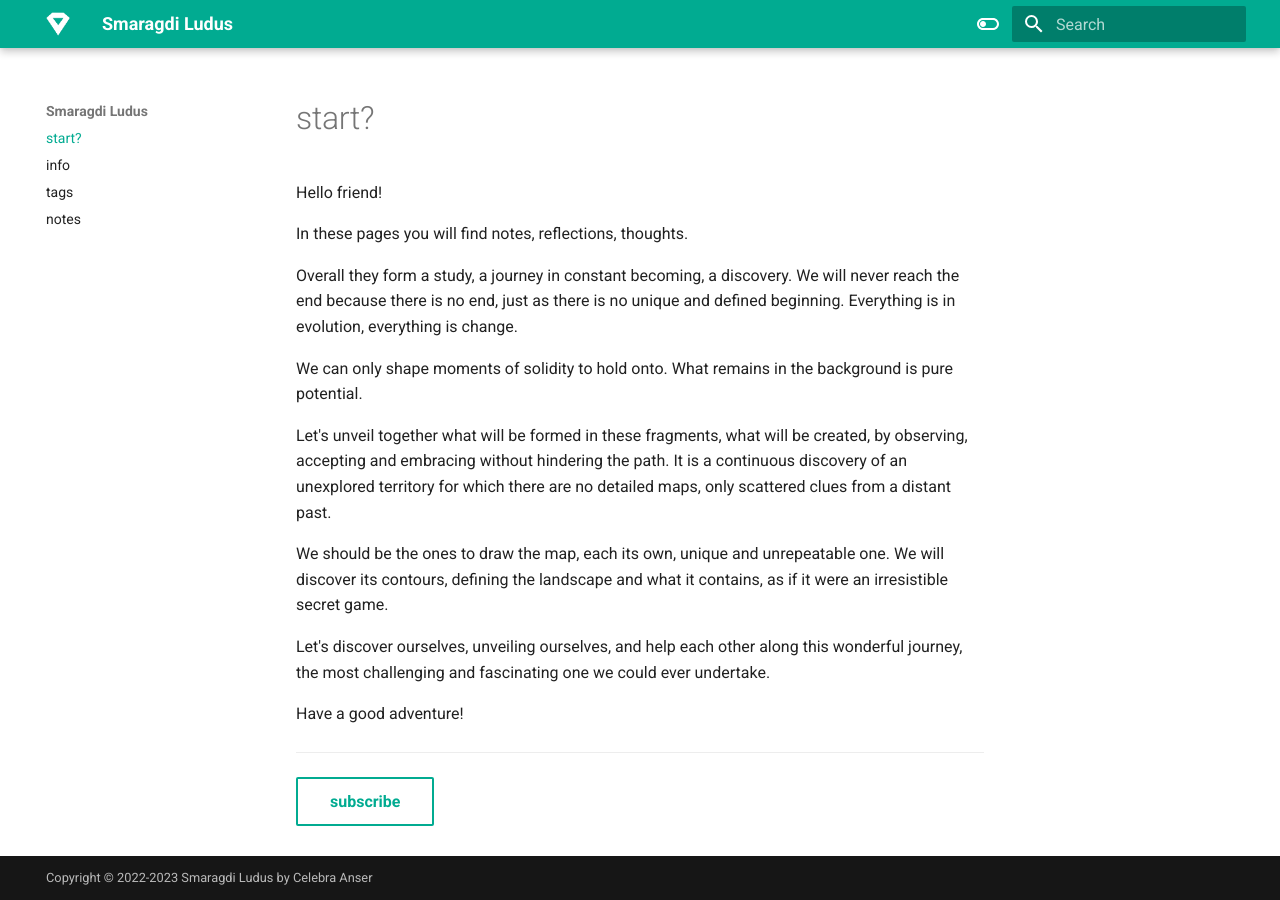
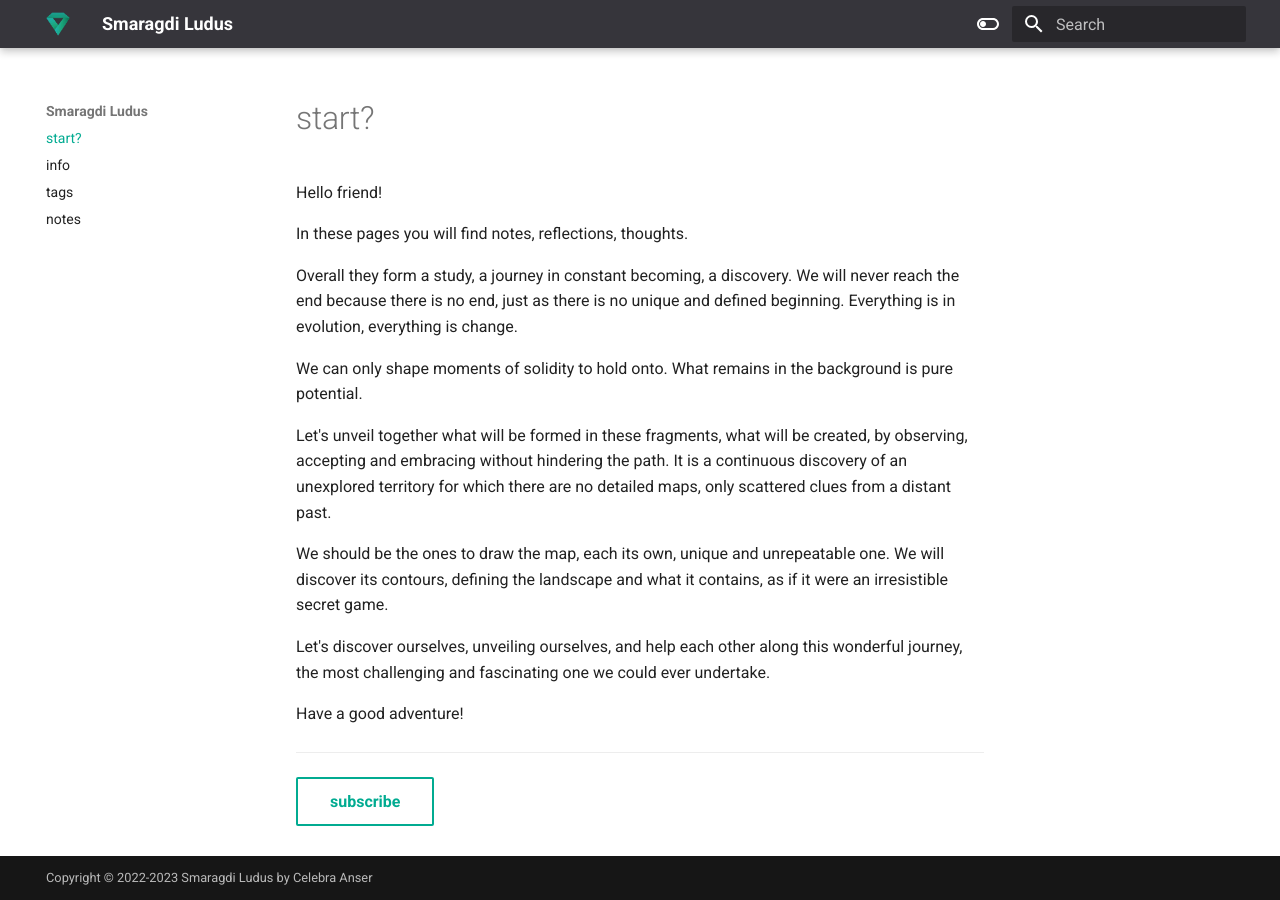
Before and after one commit to smaragdiludus/smaragdiludus.github.io, an MkDocs documentation site: the page built from docs/index.md, in a window 1280 px wide. Built offline with MkDocs 1.6.1 and Material for MkDocs 9.7.7, drawn with Linux system fonts in a browser that asks for light colours.

Commit message:
08/07/23

```diff
--- a/docs/stylesheets/extra.css
+++ b/docs/stylesheets/extra.css
@@ -3,9 +3,9 @@
     --md-accent-fg-color:#0ec3a8;
 }
 
-.md-header-logo {
-    display: none;
-  }
+.md-header {
+  background-color: #36353b;
+}
 
 /*
 .md-grid {
--- a/mkdocs.yml
+++ b/mkdocs.yml
@@ -3,9 +3,9 @@ site_name: Smaragdi Ludus
 
 theme:
    name: "material"
-   favicon: images/favicon_2.png
-   #logo: images/favicon_2.png
-   logo: images/favicon_totalwhite.png
+   favicon: images/favicon_3.png
+   logo: images/favicon_3.png
+   #logo: images/favicon_totalwhite.png
 
    features:
       - navigation.instant
```
Also changed, not shown: docs/images/favicon_3.png (added).
